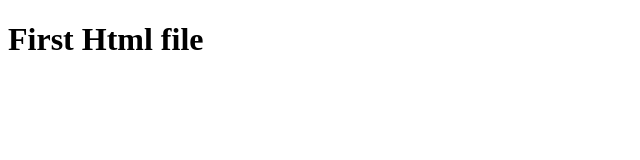
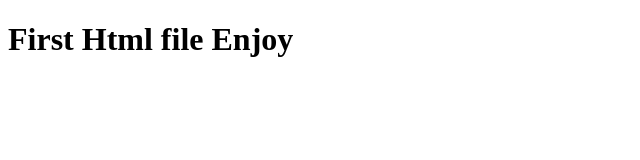
Before and after one commit to brreddy0099/Practice, a plain HTML site: page HTMl_CSS/index.html in a window 1280 px wide. Shown: the whole page, without its empty margins (0-640 px from the left). Drawn offline with Linux system fonts and the light colour scheme.

Commit message:
Update index.html

```diff
--- a/HTMl_CSS/index.html
+++ b/HTMl_CSS/index.html
@@ -6,6 +6,6 @@
     <title>Document</title>
 </head>
 <body>
-   <h1>First Html file</h1>
+   <h1>First Html file Enjoy</h1>
 </body>
 </html>
```
